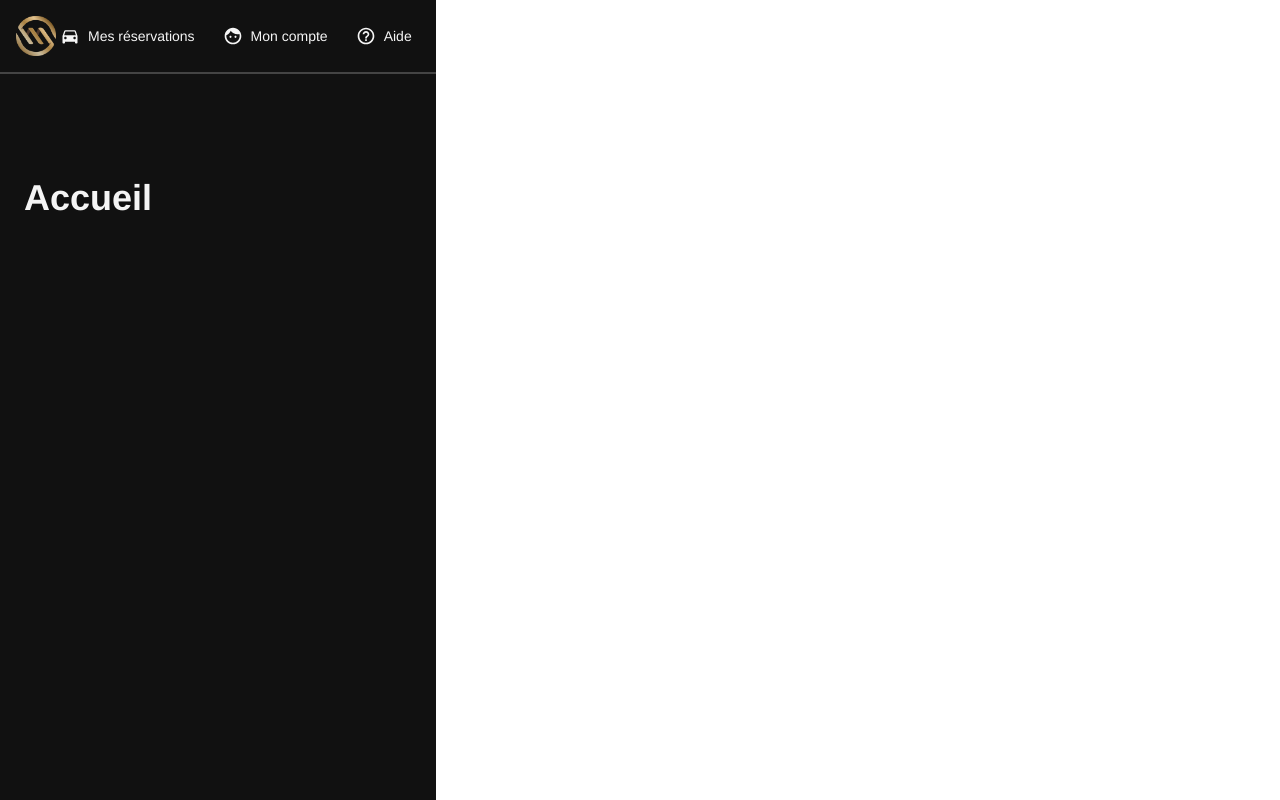
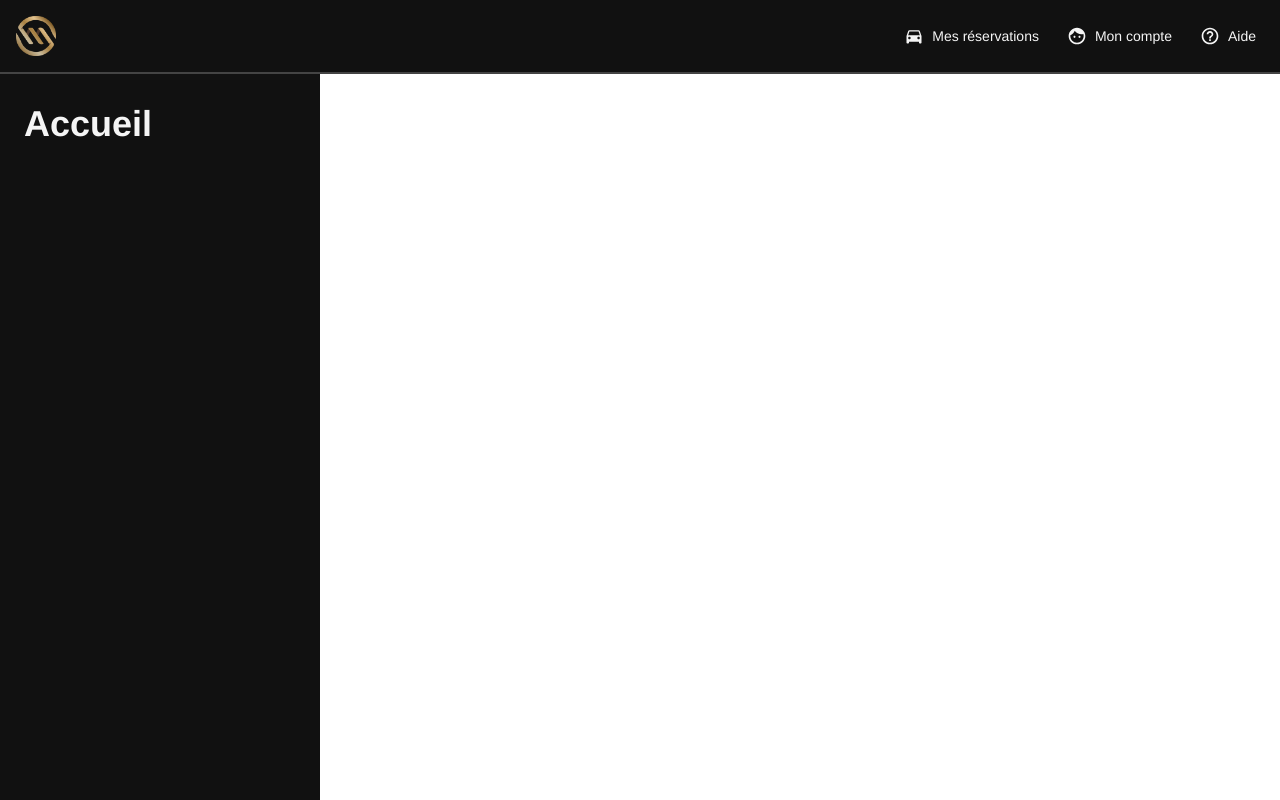
Before and after one commit to bnabet/ms-prestige, a React (Vite) app: page / in a window 1280 px wide. Built offline with nearby package versions, Linux system fonts and the light colour scheme.

Commit message:
:lipstick: Update Header styles

```diff
--- a/src/components/Header/Header.styles.ts
+++ b/src/components/Header/Header.styles.ts
@@ -3,7 +3,12 @@ export const styles = {
     display: "flex",
     alignItems: "center",
     borderBottom: "2px solid #444444",
+    position: "fixed",
+    left: 0,
+    width: "100%",
     p: 2,
+    backgroundColor: "#111111",
+    zIndex: 1,
   },
   headerInner: {
     display: "flex",
```
